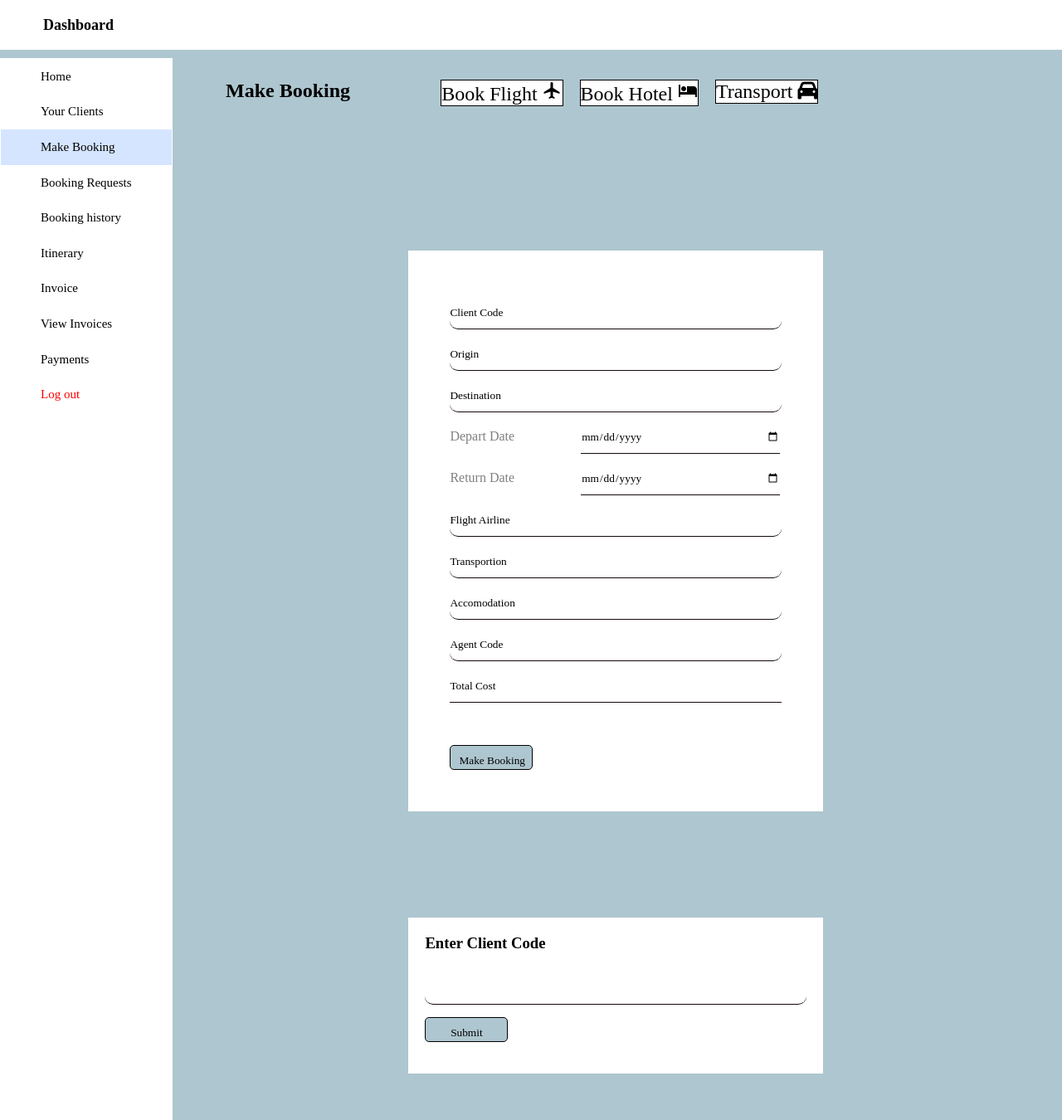
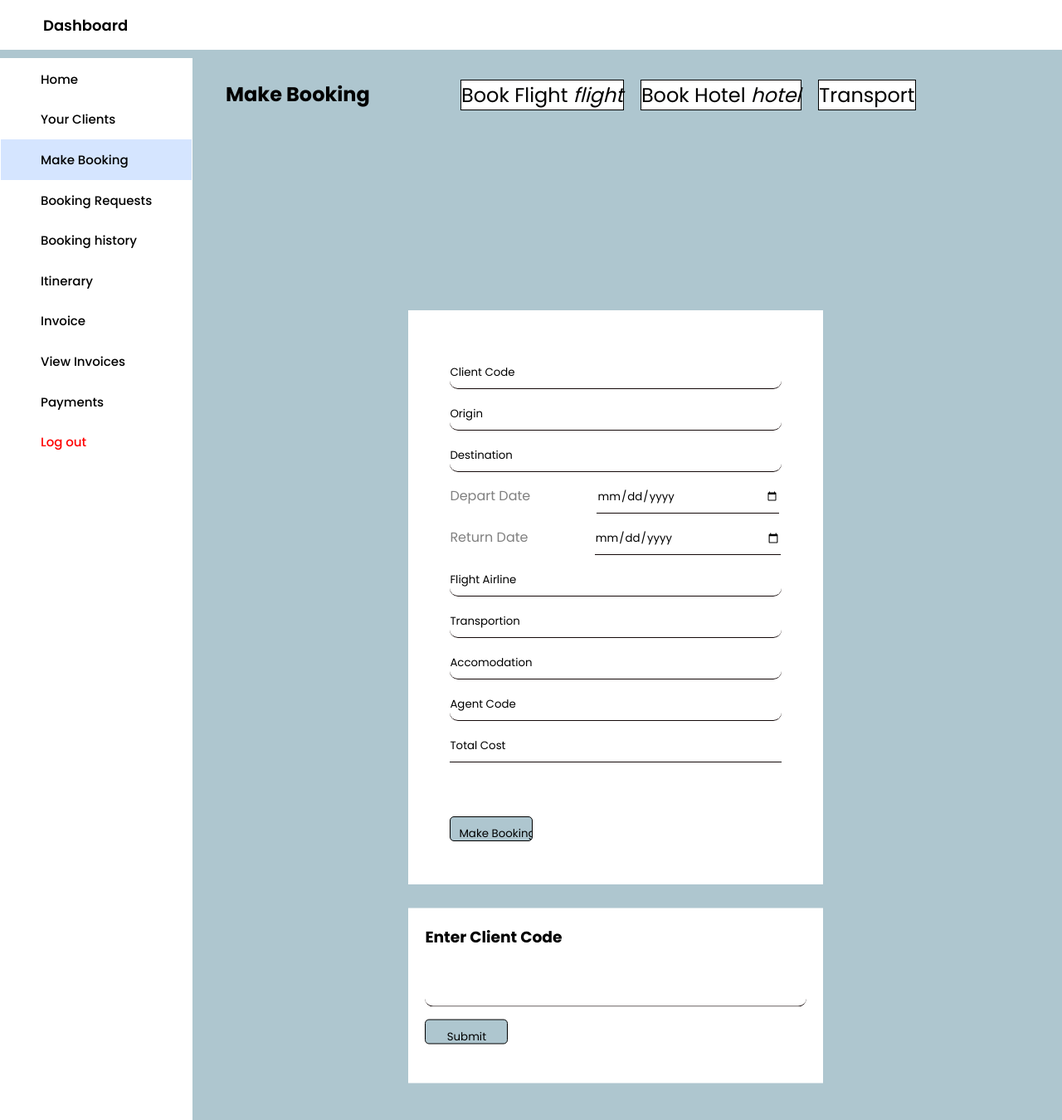
Before and after one commit to tkxwaweru/Travel-Agency-System, a PHP site: page /make-booking.html in a window 1280 px wide. Shown: the whole page at 83% size. Run offline with PHP 8.4, Linux system fonts and the light colour scheme.

Commit message:
Add files via upload

```diff
--- a/Agent-Interfaces/invoice.css
+++ b/Agent-Interfaces/invoice.css
@@ -11,7 +11,7 @@
 
 .invoice{
     position:absolute;
-    top:65%;
+    top:60%;
     left:58%;
     transform:translate(-50%,-50%);
     background-color: white;
--- a/Agent-Interfaces/itinerary.php
+++ b/Agent-Interfaces/itinerary.php
@@ -30,7 +30,7 @@
         <a href="booking-history-prompt.php">Booking history</a>
         <a class="active" href="itinerary.php">Itinerary</a>
         <a  href="invoice.php">Invoice</a>
-        <a  href="view-invoice-prompt.php">View Invoices</a>
+        <a  href="view-invoices-prompt.php">View Invoices</a>
         <a  href="payments-prompt.php">Payments</a>
         <a class="log-out-button" href="agent-login.php">Log out</a>
       </div>
--- a/Agent-Interfaces/make-booking.css
+++ b/Agent-Interfaces/make-booking.css
@@ -11,7 +11,7 @@
 
 .invoice{
     position:absolute;
-    top:80%;
+    top:90%;
     left:58%;
     transform:translate(-50%,-50%);
     background-color: white;
@@ -71,7 +71,6 @@ h4{
     border-radius: 10px;
     opacity: 0;
     transition: 0.5s;
-    font-family: 'Akshar', sans-serif;
 }
 .layer:hover h1{
     bottom: 49%;
@@ -299,11 +298,6 @@ input[type=submit]:hover {
 }
 
 /*------------------------------------------client info form---------------------------------------*/
-@import url("https://fonts.googleapis.com/css2?family=Poppins:wght@400;500;600;700&display=swap");
-* {
-    font-family: 'Kalam';
-
-}
 
 .form-box{
     position:absolute;
--- a/Agent-Interfaces/make-booking.html
+++ b/Agent-Interfaces/make-booking.html
@@ -3,15 +3,9 @@
 <html lang="en">
 <head>
   <meta charset="UTF-8" />
-  <link href="https://fonts.googleapis.com/icon?family=Material+Icons" rel="stylesheet">
+  <link rel="stylesheet" href="make-booking.css">
 
   <title>Make Booking</title>
-  <link rel="stylesheet" href="make-booking.css">
-
-
-  <!-- Font Awesome Cdn Link -->
-  <link rel="stylesheet" href="https://cdnjs.cloudflare.com/ajax/libs/font-awesome/6.2.0/css/all.min.css" />
-
 </head>
 <body>
   <header class="header">
@@ -72,10 +66,10 @@
                 <input type="text" id="input-text" name="destination" placeholder="Destination" style="width: 100%;"><br>
 
                 <label for="dDate" style="width: 20%; padding-right: 19%; color: gray;">Depart Date</label>
-                <input type="date" id="input-text" name="dDate" style="width: 60%"><br>
+                <input type="date" id="input-text" name="dDate" style="width: 55%"><br>
 
                 <label for="rDate" style="width: 20%; padding-right: 19%; color: gray;">Return Date</label>
-                <input type="date" id="input-text" name="rDate" style="width: 60%"><br>
+                <input type="date" id="input-text" name="rDate" style="width: 56%"><br>
 
                 <input type="text" id="input-text" name="airline" placeholder="Flight Airline" style="width: 100%;"><br>
 
```
Also changed, not shown: Agent-Interfaces/make-booking.php (+3 -9 lines).
